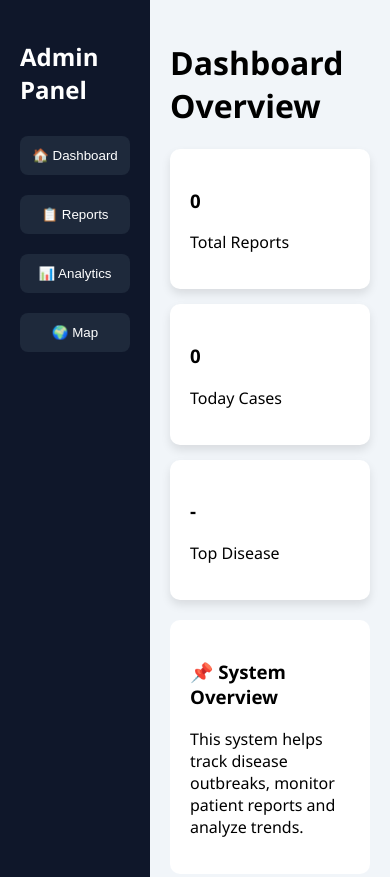
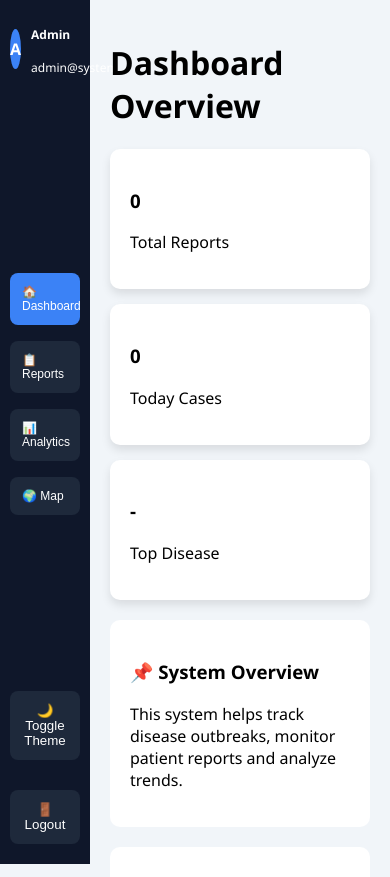
Before and after one commit to gokulakrishnan-75/DiseaseReportingSystem, a website: page public/admin_dashboard.html in a window 390 px wide. Shown: the top 877 px of the page. Drawn offline with Linux system fonts and the light colour scheme; no server answers.

Commit message:
project upgrade

```diff
--- a/public/admin_dashboard.html
+++ b/public/admin_dashboard.html
@@ -59,7 +59,167 @@ background:white;
 padding:20px;
 border-radius:10px;
 }
+.sidebar{
+width:240px;
+height:100vh;
+background:#0f172a;
+color:white;
+display:flex;
+flex-direction:column;
+justify-content:space-between;
+padding:20px;
+}
 
+.menu button{
+width:100%;
+padding:12px;
+margin:8px 0;
+background:#1e293b;
+color:white;
+border:none;
+border-radius:8px;
+cursor:pointer;
+text-align:left;
+transition:0.3s;
+}
+
+.menu button:hover{
+background:#3b82f6;
+}
+
+/* LOGOUT SECTION */
+.logout-section{
+margin-top:auto;
+}
+
+.logout-section button{
+width:100%;
+padding:12px;
+background:#ef4444;
+color:white;
+border:none;
+border-radius:8px;
+cursor:pointer;
+font-weight:bold;
+transition:0.3s;
+}
+
+.logout-section button:hover{
+background:#dc2626;
+}
+/* SIDEBAR */
+.sidebar{
+width:260px;
+height:100vh;
+background:#0f172a;
+color:white;
+display:flex;
+flex-direction:column;
+justify-content:space-between;
+padding:20px;
+transition:0.3s;
+}
+
+/* PROFILE */
+.profile{
+display:flex;
+align-items:center;
+gap:10px;
+margin-bottom:20px;
+}
+
+.avatar{
+width:40px;
+height:40px;
+border-radius:50%;
+background:#3b82f6;
+display:flex;
+align-items:center;
+justify-content:center;
+font-weight:bold;
+}
+
+/* MENU */
+.menu-btn{
+width:100%;
+padding:12px;
+margin:6px 0;
+background:transparent;
+color:white;
+border:none;
+border-radius:8px;
+cursor:pointer;
+text-align:left;
+transition:0.3s;
+}
+
+.menu-btn:hover{
+background:#1e293b;
+}
+
+/* ACTIVE MENU */
+.menu-btn.active{
+background:#3b82f6;
+}
+
+/* BOTTOM */
+.bottom-section{
+display:flex;
+flex-direction:column;
+gap:10px;
+}
+
+.toggle-btn{
+background:#1e293b;
+color:white;
+padding:10px;
+border:none;
+border-radius:8px;
+cursor:pointer;
+}
+
+.logout-btn{
+background:#ef4444;
+color:white;
+padding:10px;
+border:none;
+border-radius:8px;
+cursor:pointer;
+}
+
+/* LIGHT MODE */
+.light-mode{
+background:#f1f5f9;
+color:black;
+}
+
+.light-mode .sidebar{
+background:white;
+color:black;
+}
+
+.light-mode .menu-btn{
+color:black;
+}
+
+.light-mode .menu-btn.active{
+background:#2563eb;
+color:white;
+}
+@media(max-width:768px){
+
+.sidebar{
+width:70px;
+padding:10px;
+}
+
+.profile h4,
+.profile p,
+.menu-btn{
+font-size:12px;
+}
+
+}
 </style>
 </head>
 
@@ -68,12 +228,37 @@ border-radius:10px;
 <div class="container">
 
 <div class="sidebar">
-<h2>Admin Panel</h2>
 
-<button onclick="location.href='admin_dashboard.html'">🏠 Dashboard</button>
-<button onclick="location.href='reports.html'">📋 Reports</button>
-<button onclick="location.href='analytics.html'">📊 Analytics</button>
-<button onclick="location.href='map.html'">🌍 Map</button>
+<!-- PROFILE -->
+<div class="profile">
+<div class="avatar">A</div>
+<div>
+<h4>Admin</h4>
+<p>admin@system</p>
+</div>
+</div>
+
+<!-- MENU -->
+<div class="menu">
+
+<button class="menu-btn active" onclick="navigate(this,'admin_dashboard.html')">🏠 Dashboard</button>
+
+<button class="menu-btn" onclick="navigate(this,'reports.html')">📋 Reports</button>
+
+<button class="menu-btn" onclick="navigate(this,'analytics.html')">📊 Analytics</button>
+
+<button class="menu-btn" onclick="navigate(this,'map.html')">🌍 Map</button>
+
+</div>
+
+<!-- BOTTOM -->
+<div class="bottom-section">
+
+<button class="toggle-btn" onclick="toggleTheme()">🌙 Toggle Theme</button>
+
+<button class="logout-btn" onclick="logout()">🚪 Logout</button>
+
+</div>
 
 </div>
 
--- a/public/script.js
+++ b/public/script.js
@@ -296,3 +296,50 @@ loadHeatmap()
 }
 
 }
+/* NAVIGATION + ACTIVE MENU */
+function navigate(btn, page){
+
+document.querySelectorAll(".menu-btn").forEach(b=>{
+b.classList.remove("active")
+})
+
+btn.classList.add("active")
+
+window.location = page
+}
+
+
+/* LOGOUT */
+function logout(){
+
+localStorage.clear()
+alert("Logged out successfully")
+window.location="login.html"
+
+}
+
+
+/* THEME TOGGLE */
+function toggleTheme(){
+
+document.body.classList.toggle("light-mode")
+
+if(document.body.classList.contains("light-mode")){
+localStorage.setItem("theme","light")
+}else{
+localStorage.setItem("theme","dark")
+}
+
+}
+
+
+/* LOAD THEME */
+window.onload = function(){
+
+let theme = localStorage.getItem("theme")
+
+if(theme==="light"){
+document.body.classList.add("light-mode")
+}
+
+}
```
